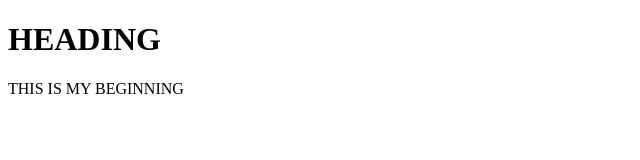
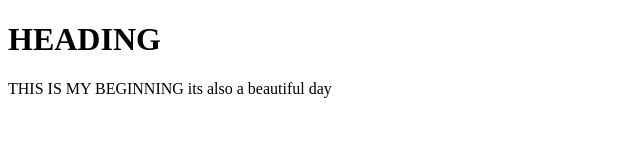
Before and after one commit to thetruejesse/courseratest, a plain HTML site: page index.html in a window 1280 px wide. Shown: the whole page, without its empty margins (0-640 px from the left). Drawn offline with Linux system fonts and the light colour scheme.

Commit message:
2nd addition

```diff
--- a/index.html
+++ b/index.html
@@ -7,6 +7,9 @@
 </head>
 <body>
     <h1>HEADING</h1>
-    <p>THIS IS MY BEGINNING</p>
+    <p>THIS IS MY BEGINNING
+        its also a beautiful day
+    </p>
+
 </body>
 </html>
```
